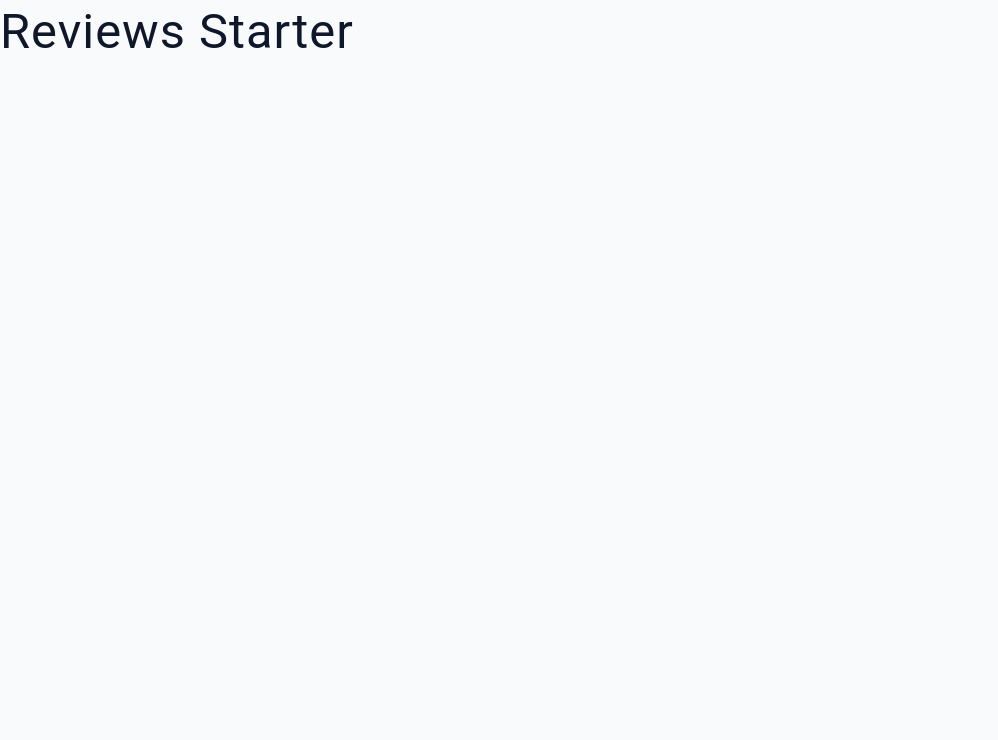
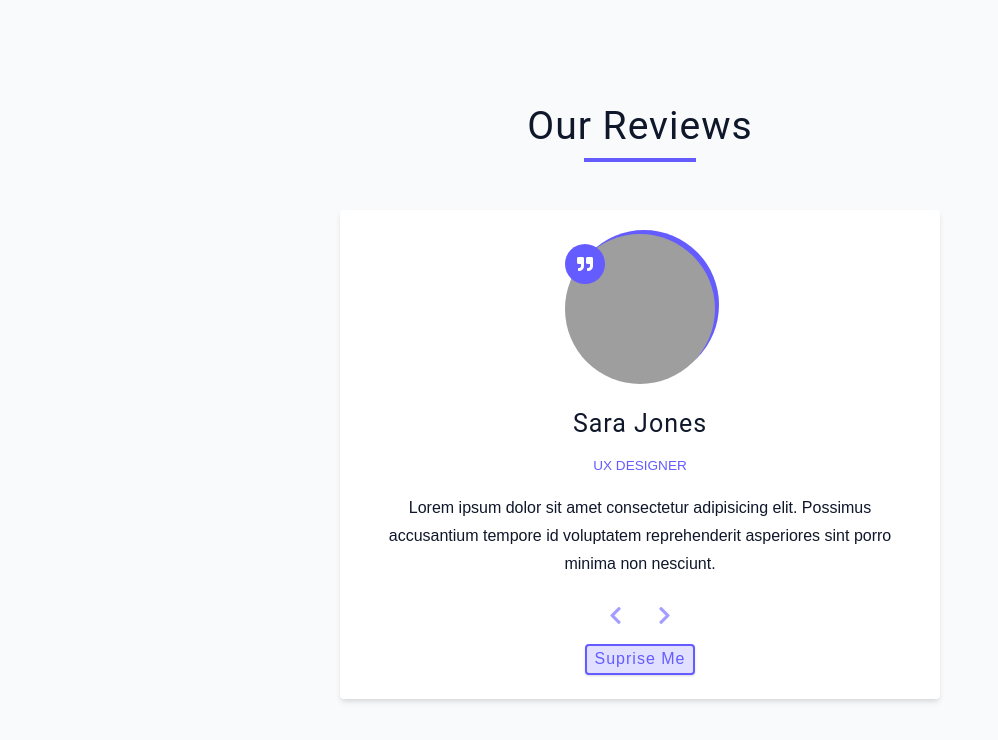
Before and after one commit to zackscovitch01/Reviews, a plain HTML site: page index.html in a window 1280 px wide. Shown: the whole page, without its empty margins (0-998 px from the left). Drawn offline with Linux system fonts and the light colour scheme; grey boxes are pictures that could not be loaded.

Commit message:
review-card

```diff
--- a/index.html
+++ b/index.html
@@ -17,6 +17,42 @@
   </head>
   <body>
     <!-- https://res.cloudinary.com/diqqf3eq2/image/upload/v1586883334/person-1_rfzshl.jpg -->
-    <h1>reviews starter</h1>
+    <main>
+      <div class="container">
+        <!-- title -->
+        <div class="title">
+          <h2>our reviews</h2>
+          <div class="title-underline"></div>
+        </div>
+
+        <!-- Review comment -->
+        <article class="review">
+          <div class="img-container">
+            <img src="https://res.cloudinary.com/diqqf3eq2/image/upload/v1586883334/person-1_rfzshl.jpg" class= "img"
+            id="person-img"
+            alt="">
+          </div>
+          <h4 id="author">Sara Jones</h4>
+          <p id="job">Ux designer</p>
+          <p class="info">
+            Lorem ipsum dolor sit amet consectetur adipisicing elit.
+            Possimus accusantium tempore id voluptatem reprehenderit
+            asperiores sint porro minima non nesciunt.
+          </p>
+          <div class="button-container">
+            <button type="button" class="prev-btn">
+              <i class="fas fa-chevron-left"></i>
+            </button>
+
+            <button type="button" class="prev-btn">
+              <i class="fas fa-chevron-right"></i>
+            </button>
+          </div>
+          <button class="btn random-btn">
+            suprise me
+          </button>
+        </article>
+      </div>
+    </main>
   </body>
 </html>
--- a/main.css
+++ b/main.css
@@ -258,3 +258,115 @@ ul {
 Reviews
 ===============
 */
+
+main {
+  min-height: 100vh;
+  display: grid;
+  place-items: center;
+}
+
+.container {
+  width: 80vw;
+  max-width: var(--fixed-width);
+}
+
+.review {
+  margin-top: 3rem;
+  background: var(--white);
+  padding: 1.5rem 2rem;
+  border-radius: var(--borderRadius);
+  box-shadow: var(--shadow-2);
+  transition: var(--transition);
+  text-align: center;
+}
+
+.review:hover {
+  box-shadow: var(--shadow-4);
+}
+
+.img-container {
+  position: relative;
+  width: 150px;
+  height: 150px;
+  margin: 0 auto;
+  margin-bottom: 1.5rem
+}
+
+#person-img {
+  height: 100%;
+  border-radius: 50%;
+  position: relative;
+}
+
+.img-container::before {
+  content: "";
+  width: 100%;
+  height: 100%;
+  background: var(--primary-500);
+  position: absolute;
+  border-radius: 50%;
+  top: -0.25rem;
+  right: -0.25rem;
+}
+
+.img-container::after {
+  position: absolute;
+  top: 0;
+  left: 0;
+  width: 2.5rem;
+  height: 2.5rem;
+  background: var(--primary-500);
+  border-radius: 50%;
+  color: var(--white);
+  transform: translateY(25%);
+  font-family: 'Font Awesome 5 Free';
+  content: '\f10e';
+  font-weight: 900;
+  display: grid;
+  align-items: center;
+}
+
+#author {
+  margin-bottom: 0.25rem;
+}
+
+#job {
+  margin-bottom: 0.5rem;
+  text-transform: uppercase;
+  color: var(--primary-500);
+  font-size: 0.85rem;
+}
+
+#info {
+  margin-bottom: 0.75rem;
+}
+
+.prev-btn,
+.next-btn {
+  color: var(--primary-300);
+  font-size: 1.25rem;
+  background: transparent;
+  border-color: transparent;
+  margin: 0 0.5rem;
+  transition: var(--transition);
+  cursor: pointer;
+}
+
+.prev-btn:hover,
+.next-btn:hover {
+  color: var(--primary-500);
+}
+
+.random-btn {
+  margin-top: 0.75rem;
+  background: var(--primary-100);
+  color: var(--primary-500);
+  border: 2px solid var(--primary-500);
+  padding: 0.25rem 0.5rem;
+  transition: var(--transition);
+}
+
+.random-btn:hover {
+  background: var(--primary-500);
+  color: var(--black);
+}
```
